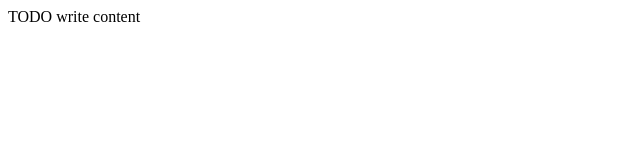
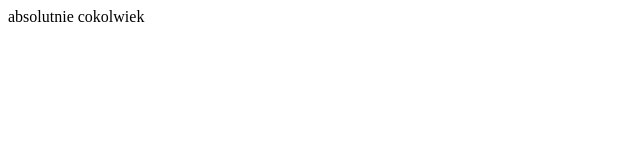
Before and after one commit to nowos/Responsive_Web_Design, a plain HTML site: page public_html/index.html in a window 1280 px wide. Shown: the full height of the page, 0-640 px from the left. Drawn offline with Linux system fonts and the light colour scheme.

Commit message:
druga wersja

```diff
--- a/public_html/index.html
+++ b/public_html/index.html
@@ -11,6 +11,7 @@
       <meta name="viewport" content="width=device-width, initial-scale=1.0">
    </head>
    <body>
-      <div>TODO write content</div>
+      <div>absolutnie cokolwiek</div>
+
    </body>
 </html>
```
